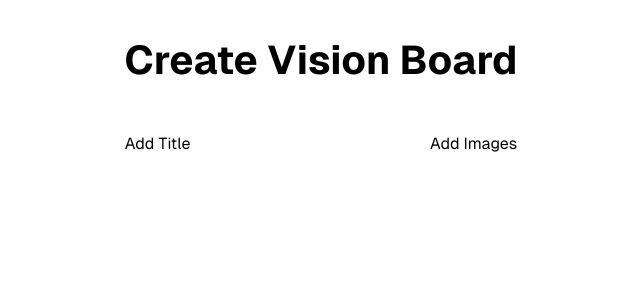
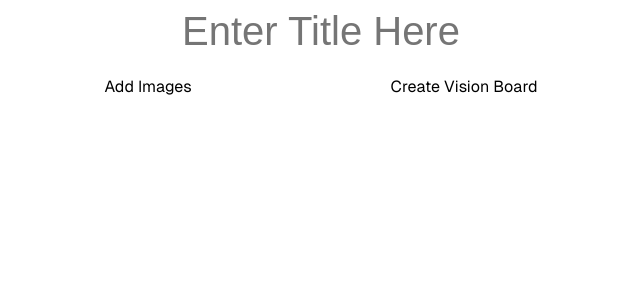
Before and after one commit to venus-muong/bookish-ui, a Next.js app: page / in a window 1280 px wide. Shown: the top 300 px of the page, without its empty margins (319-959 px from the left). Built offline with nearby package versions, Linux system fonts and the light colour scheme.

Commit message:
editing title

```diff
--- a/src/app/ImageModal.tsx
+++ b/src/app/ImageModal.tsx
@@ -4,7 +4,6 @@ import styles from './stylesheets/ImageModal.module.css';
 
 function ImageModal({ setImportImages, images, setImages }) {
     const [selectedPicsum, setSelectedPicsum] = useState<number[]>([]);
-    console.log('selectedPicsum', selectedPicsum)
     return (
         <>
             <div className={styles.modal}>
--- a/src/app/page.module.css
+++ b/src/app/page.module.css
@@ -10,7 +10,15 @@
 }
 
 .title {
+  text-align: center;
   font-size: 40px;
+  border: none;
+  outline: none;
+  background: transparent;
+}
+
+.title:focus::placeholder {
+  color: transparent;
 }
 
 .add-container {
--- a/src/app/page.tsx
+++ b/src/app/page.tsx
@@ -10,17 +10,27 @@ import LazyImage from "./common/LazyImage";
 export default function Home() {
   const [importImages, setImportImages] = useState<boolean>(false);
   const [images, setImages] = useState<number[]>([]);
+  const [title, setTitle] = useState<string>('');
 
   return (
     <div className={styles.page} style={{backgroundColor: importImages ? 'rgba(0, 0, 0, 0.2)' : ''}}>
-      <h1 className={styles.title}>Create Vision Board</h1>
+      {/* <h1 className={styles.title}>Enter Title Here</h1> */}
+      <input
+        type="text"
+        className={styles.title}
+        placeholder="Enter Title Here"
+        value={title}
+        onChange={(e) => setTitle(e.target.value)}
+      />
       <div className={styles["add-container"]}>
-        <p>Add Title</p>
         <p
           onClick={ () => {
               setImportImages(true);
           }}
         >Add Images</p>
+        <p>
+           Create Vision Board
+        </p>
       </div>
       {
         importImages && (
--- a/src/app/stylesheets/ImageModal.module.css
+++ b/src/app/stylesheets/ImageModal.module.css
@@ -1,4 +1,3 @@
-/* style={{position: 'fixed', top: '20%', backgroundColor: 'white', borderRadius: '1rem', borderStyle: 'solid', borderColor: 'gray', width: '40rem', height: '23rem', zIndex: '20' }} */
 .modal {
   position: fixed;
   top: 20%;
@@ -10,14 +9,13 @@
   z-index: 20;
 }
 
-/* style={{textAlign: 'center', color:'black'}} */
 .desc {
   text-align: center;
   color: black;
 }
 
-/* style={{borderWidth: '0.1rem', marginLeft: '2.5rem', marginBottom: '1rem', width: '35rem', height: '15rem', borderStyle:'solid', borderColor: 'gray', overflowY: 'auto'}} */
 .modal-container {
+  border-radius: 0.5rem;
   border-width: 0.1rem;
   margin-left: 2.5rem;
   margin-bottom: 1rem;
@@ -32,19 +30,22 @@
 }
 
 .modal-container:hover::-webkit-scrollbar {
-  width: 1rem;
+  width: 0.5rem;
 }
 
 .modal-container:hover::-webkit-scrollbar-track {
   background-color: white;
+  border-radius: 1rem;
   border: 0.1rem solid rgba(0, 0, 0, 0.2);
 }
 
 .modal-container:hover::-webkit-scrollbar-thumb {
   background-color: gray;
+  height: 1.5rem;
+  border-radius: 1rem;
+
 }
 
-/* style={{marginLeft:'2.5rem', marginTop: '0.5rem'}} */
 .modal-container .pictures {
   margin-left: 2.5rem;
   margin-top: 0.5rem;
@@ -54,7 +55,6 @@
   margin: 0.1rem;
 }
 
-/* style={{ display: 'flex', justifyContent: 'center', gap: '1rem'}} */
 .button-container {
   display: flex;
   justify-content: center;
```
